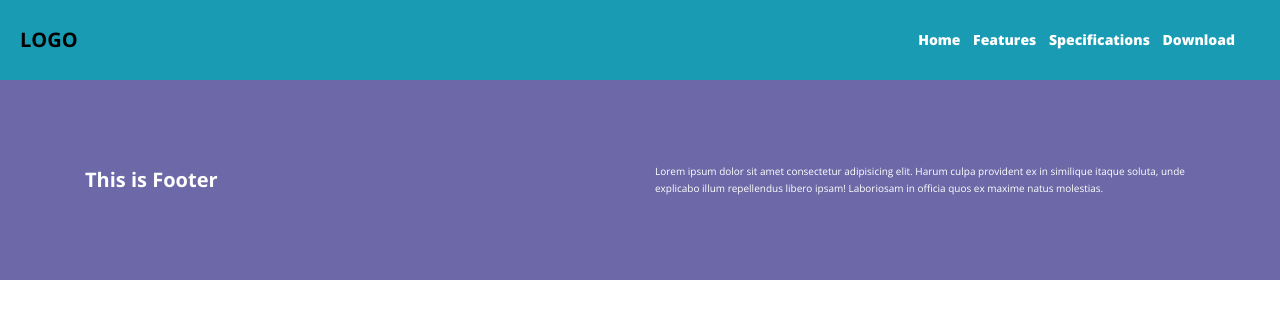
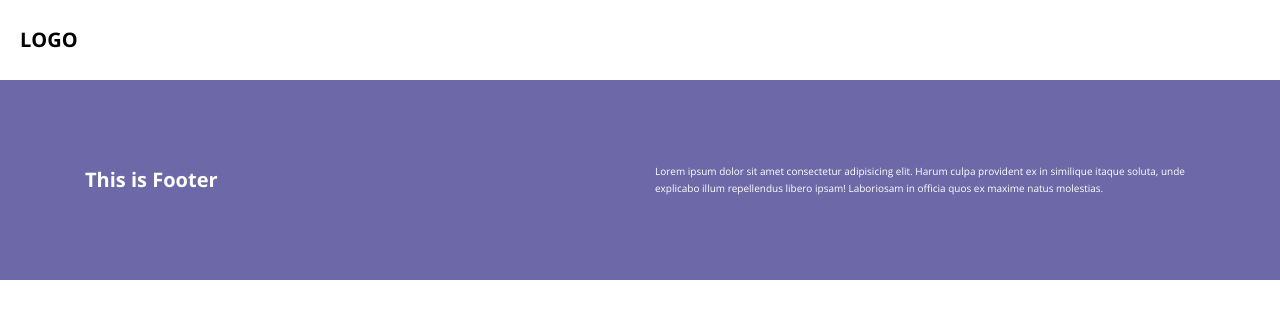
Before and after one commit to jaisharmajjss/scss, a website: page index.html in a window 1280 px wide. Drawn offline with nearby package versions, Linux system fonts and the light colour scheme; files that its build step writes are made by us from their sources.

```diff
--- a/sass/layout/_navigation.scss
+++ b/sass/layout/_navigation.scss
@@ -1,5 +1,5 @@
 .nav{
-    background: $primary;
+    background: #fff;
     width:100%;
     height: 80px;
     display: flex;
```
